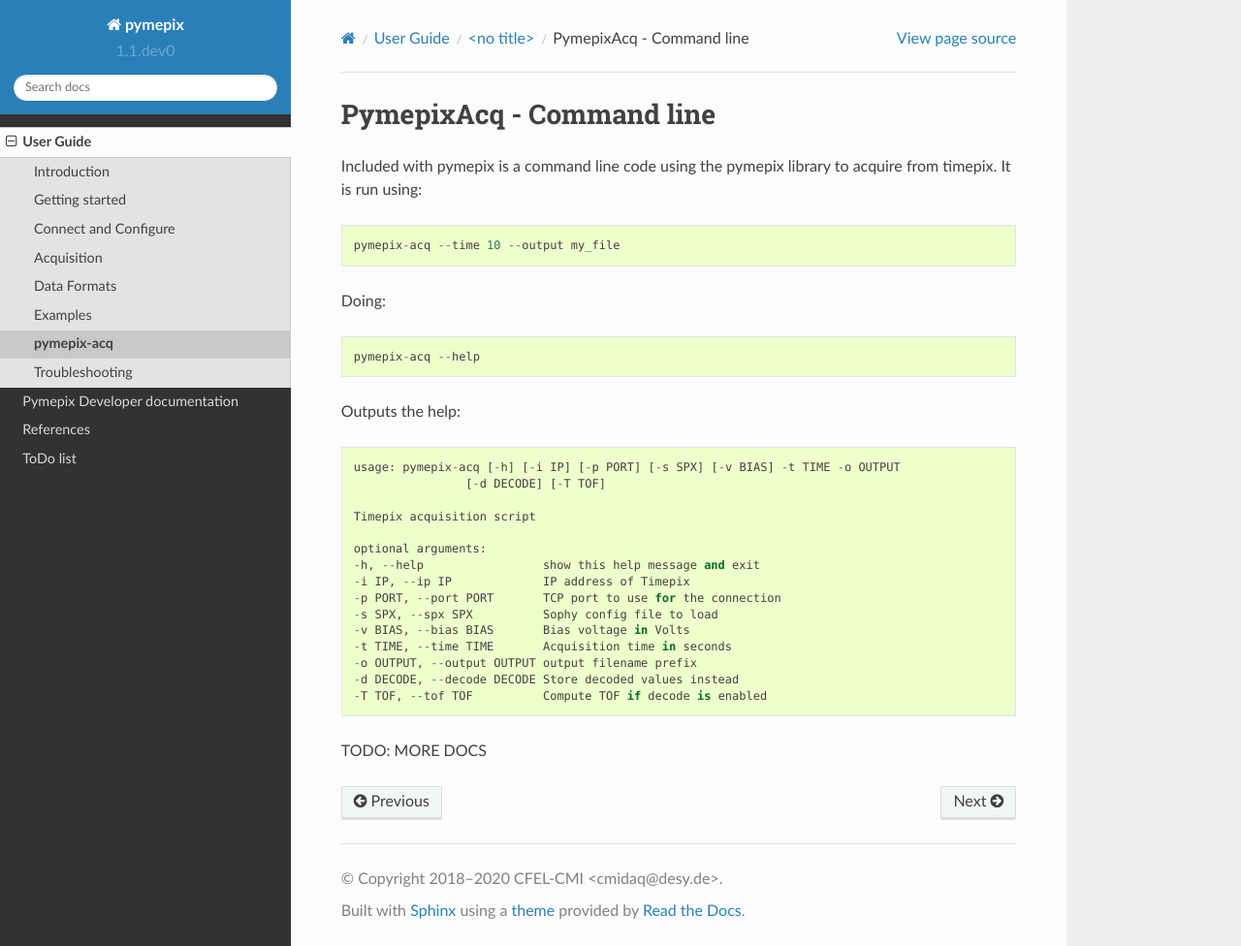
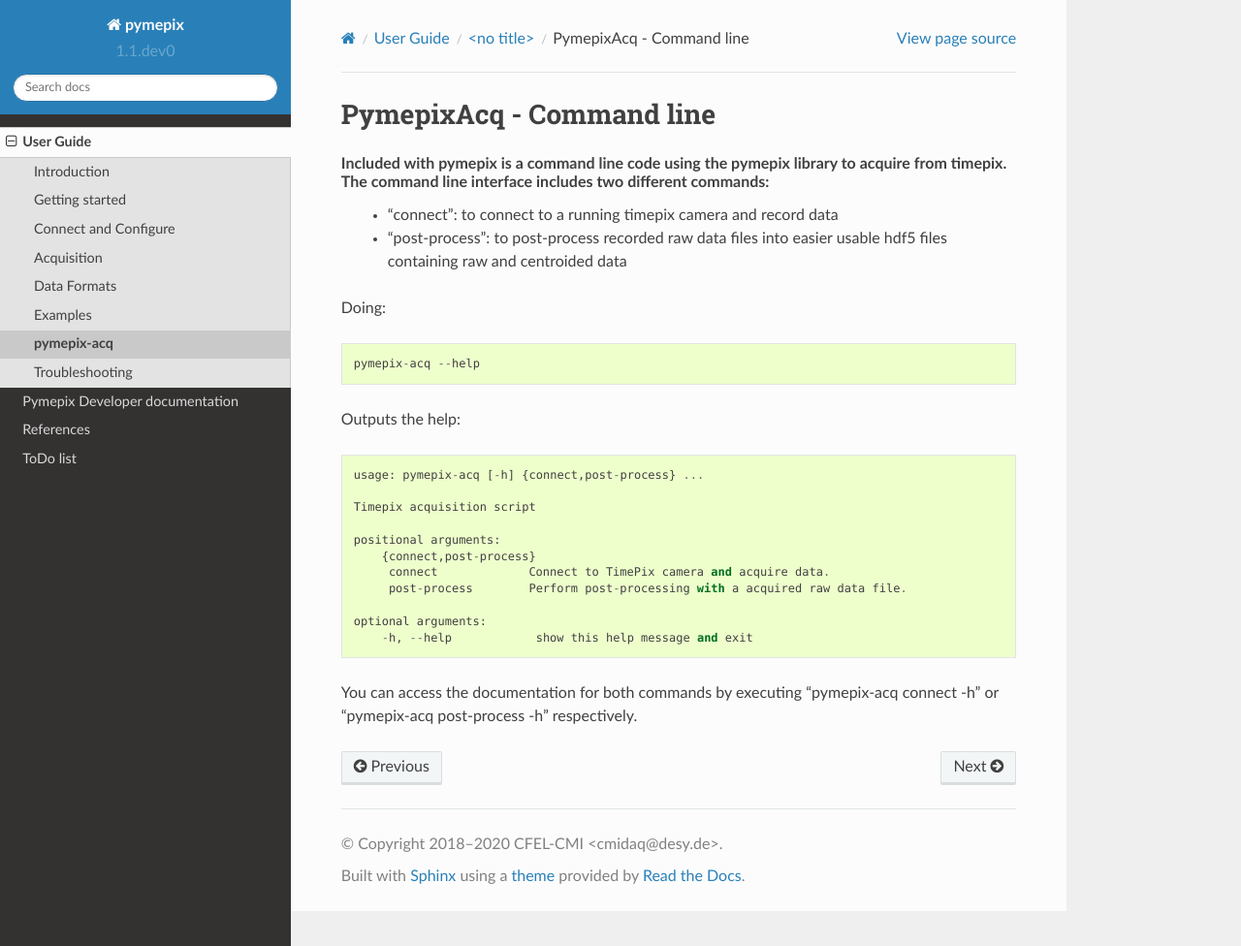
Before and after one commit to CFEL-CMI/pymepix, a Sphinx documentation site: the page built from doc/users/pymepixacq.rst, in a window 1280 px wide and 976 px high. Shown: the whole window at 97% size. Built offline with Sphinx 7.4.7 and the Read the Docs theme 2.0.0, drawn with Linux system fonts in a browser that asks for light colours.

Commit message:
#17 Update documentation for the pymepix CLI

```diff
--- a/doc/users/pymepixacq.rst
+++ b/doc/users/pymepixacq.rst
@@ -5,32 +5,27 @@ PymepixAcq - Command line
 ===========================
 
 
-Included with pymepix is a command line code using the pymepix library to acquire from timepix. It is run using::
-
-    pymepix-acq --time 10 --output my_file
+Included with pymepix is a command line code using the pymepix library to acquire from timepix. The command line interface includes two different commands:
+ - "connect": to connect to a running timepix camera and record data
+ - "post-process": to post-process recorded raw data files into easier usable hdf5 files containing raw and centroided data
 
 Doing::
 
     pymepix-acq --help
 
-
 Outputs the help::
 
-    usage: pymepix-acq [-h] [-i IP] [-p PORT] [-s SPX] [-v BIAS] -t TIME -o OUTPUT
-                    [-d DECODE] [-T TOF]
+    usage: pymepix-acq [-h] {connect,post-process} ...
 
     Timepix acquisition script
 
+    positional arguments:
+        {connect,post-process}
+         connect             Connect to TimePix camera and acquire data.
+         post-process        Perform post-processing with a acquired raw data file.
+
     optional arguments:
-    -h, --help                 show this help message and exit
-    -i IP, --ip IP             IP address of Timepix
-    -p PORT, --port PORT       TCP port to use for the connection
-    -s SPX, --spx SPX          Sophy config file to load
-    -v BIAS, --bias BIAS       Bias voltage in Volts
-    -t TIME, --time TIME       Acquisition time in seconds
-    -o OUTPUT, --output OUTPUT output filename prefix
-    -d DECODE, --decode DECODE Store decoded values instead
-    -T TOF, --tof TOF          Compute TOF if decode is enabled
+        -h, --help            show this help message and exit
 
 
-TODO: MORE DOCS
+You can access the documentation for both commands by executing "pymepix-acq connect -h" or "pymepix-acq post-process -h" respectively.
```
